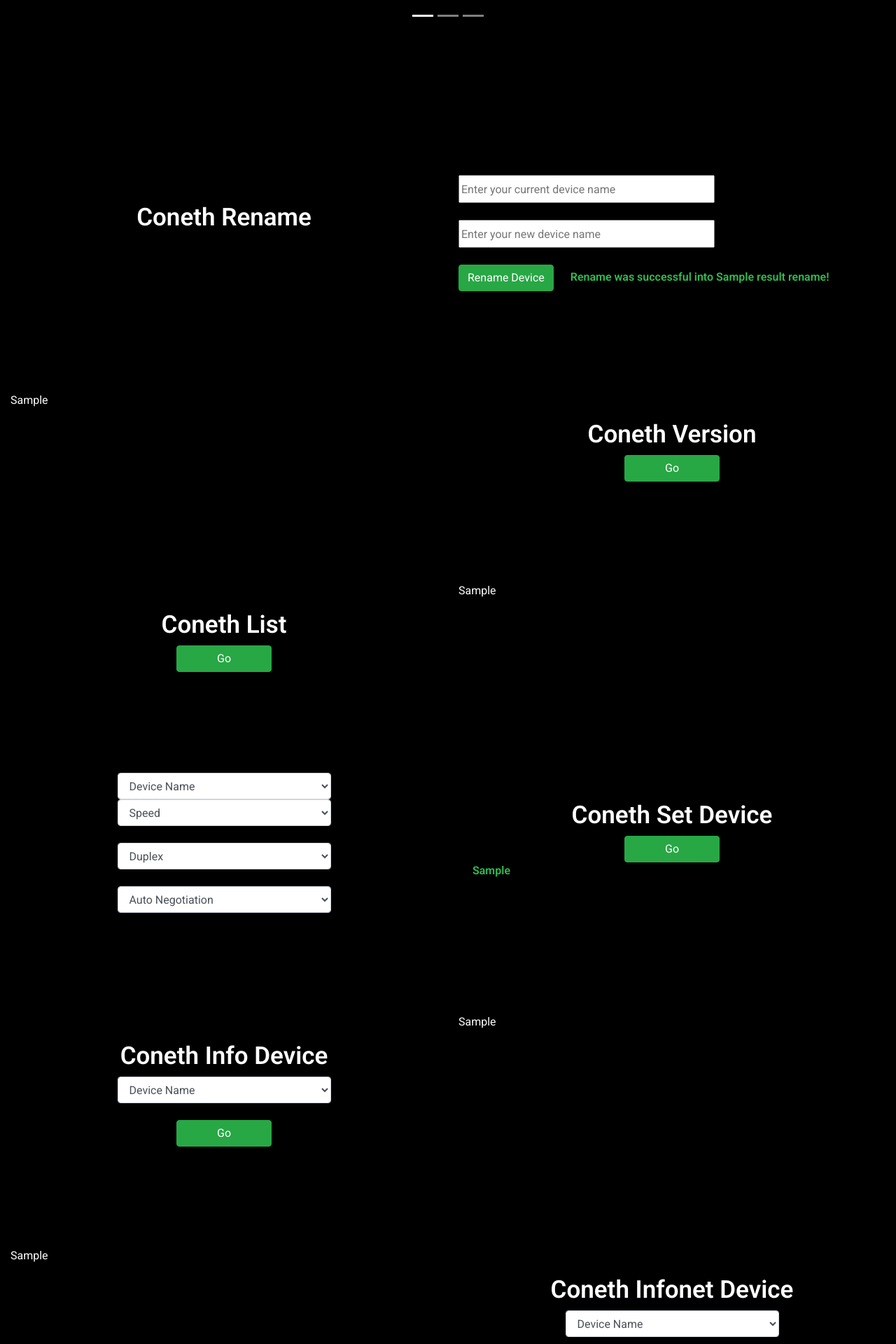
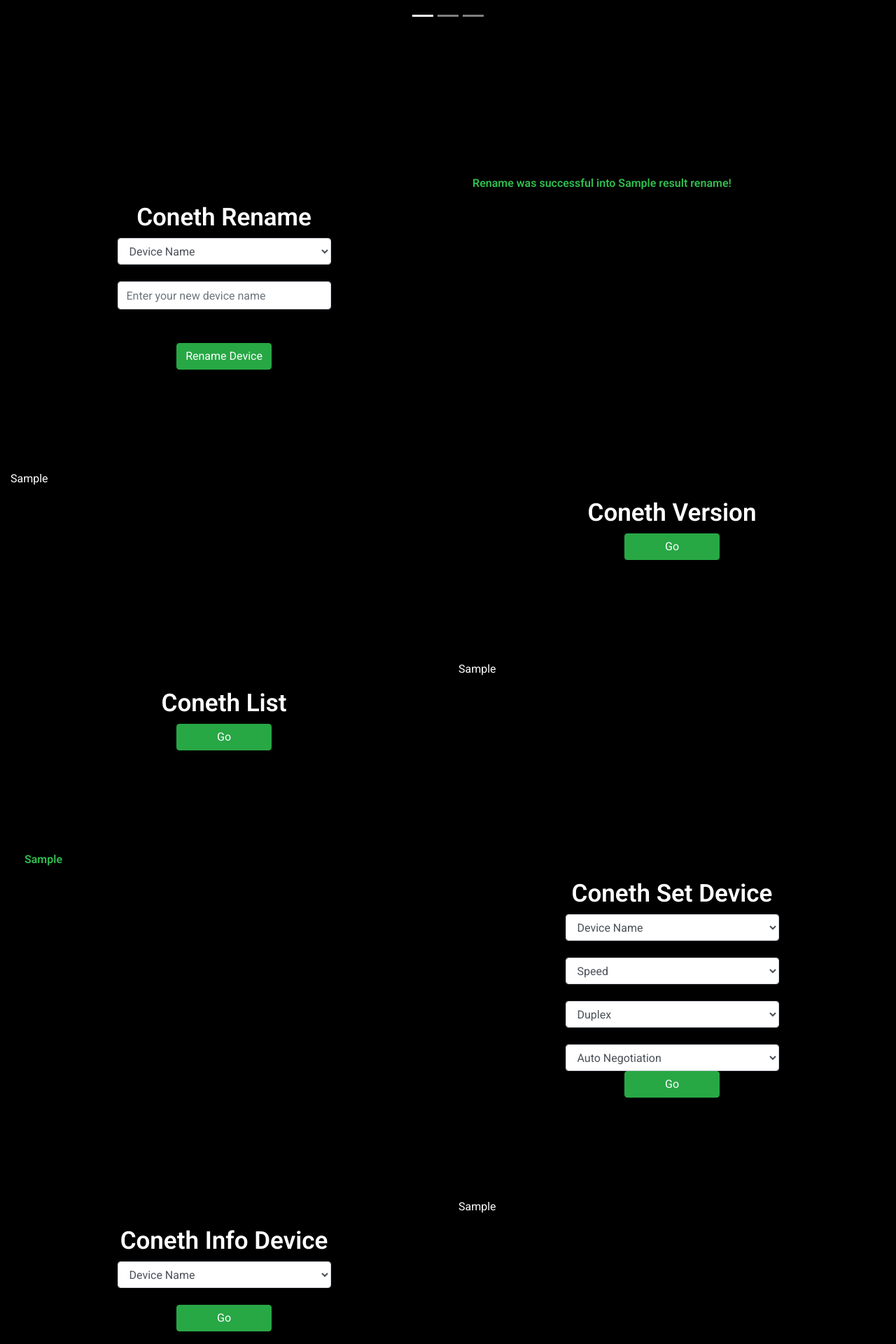
Before and after one commit to aliirsyaadn/Coneth, a Django app: template frontend/templates/index.html in a window 1280 px wide. Shown: the part 1054-2974 px from the top of the page at 70% size. Run offline with Django 3.2, Linux system fonts and the light colour scheme; the template is opened without the code that fills it: most values are stand-ins (such as "Sample title", 1, 10 or a date in 2020); some libraries are stand-ins or nearby versions.

Commit message:
Fixing styling and rename function

```diff
--- a/device.txt
+++ b/device.txt
@@ -0,0 +1,3 @@
+eth0
+lo
+wlp1s0
--- a/frontend/templates/index.html
+++ b/frontend/templates/index.html
@@ -176,19 +176,25 @@
                 <div class="row">
                     <div class="col-sm-6">
                       <h1 class="coneth-headers main-desc">Coneth Rename</h1>
+                      <form action="{% url 'rename' %}" method="post">
+                        {% csrf_token %}
+                        <select class="form-control select-set-device" name="current-name" id="">
+                            <option value="" disabled selected>Device Name</option>
+                            {% for name in device_name %}
+                            <option value="{{name}}">{{name}}</option>
+                            {% endfor %}
+                        </select>
+                        <br>
+                        <input type="text" name="new-name" class="form-control input-rename select-set-device" id="" placeholder="Enter your new device name">
+                        <br><br>
+                        <button type="submit" class="btn btn-success button-go">Rename Device</button>
+
+                    </form>
                     </div>
                     <div class="col-sm-6">
-                        <form action="{% url 'rename' %}" method="post">
-                            {% csrf_token %}
-                            <input type="text" name="current-name" class="input-rename" id="" placeholder="Enter your current device name">
-                            <br><br>
-                            <input type="text" name="new-name" class="input-rename" id="" placeholder="Enter your new device name">
-                            <br><br>
-                            <button type="submit" class="btn btn-success">Rename Device</button>
-                            {% if result_rename %}
-                            <span id="rename-success">Rename was successful into {{result_rename}}!</span>
-                            {% endif %}
-                        </form>
+                        {% if result_rename %}
+                        <span id="rename-success">Rename was successful into {{result_rename}}!</span>
+                        {% endif %}
                     </div>
                 </div>
             </div>
@@ -244,6 +250,14 @@
             <div class="div-coneth-version">
                 <div class="row">
                     <div class="col-sm-6">
+                        {% if result_set_device %}
+                                <span id="rename-success">{{result_set_device}}</span>
+                        {% endif %}
+
+
+                    </div>
+                    <div class="col-sm-6">
+                        <h1 class="coneth-headers main-desc">Coneth Set Device</h1>
                         <form action="{% url 'set_device' %}" method="post">
                             {% csrf_token %}
 
@@ -253,6 +267,7 @@
                                 <option value="{{name}}">{{name}}</option>
                                 {% endfor %}
                             </select>
+                            <br>
 
                             <select class="form-control select-set-device" name="speed" id="">
                                 <option value="" disabled selected>Speed</option>
@@ -272,18 +287,11 @@
                                 <option value="on">On</option>
                                 <option value="off">Off</option>
                             </select>
-                        </form>
-                        </div>
-                        <div class="col-sm-6">
-                            <h1 class="coneth-headers main-desc">Coneth Set Device</h1>
                             <button type="submit" class="btn btn-success button-go">Go</button>
 
-                            {% if result_set_device %}
-                                <span id="rename-success">{{result_set_device}}</span>
-                            {% endif %}
 
-
-                        </div>
+                        </form>
+                    </div>
                 </div>
             </div>
 
@@ -361,7 +369,6 @@
                                 <option value="{{name}}">{{name}}</option>
                                 {% endfor %}
                             </select>
-                            <!-- <input type="text" name="device" class="input-rename input-left" placeholder="Enter your device name"> -->
                             <br>
                             <button type="submit" class="btn btn-success button-go">Go</button>
                             {% if result_down == "berhasil" %}
```
Also changed, not shown: frontend/views.py (+36 -46 lines), result.txt (+5 -5 lines), 1 other file.
